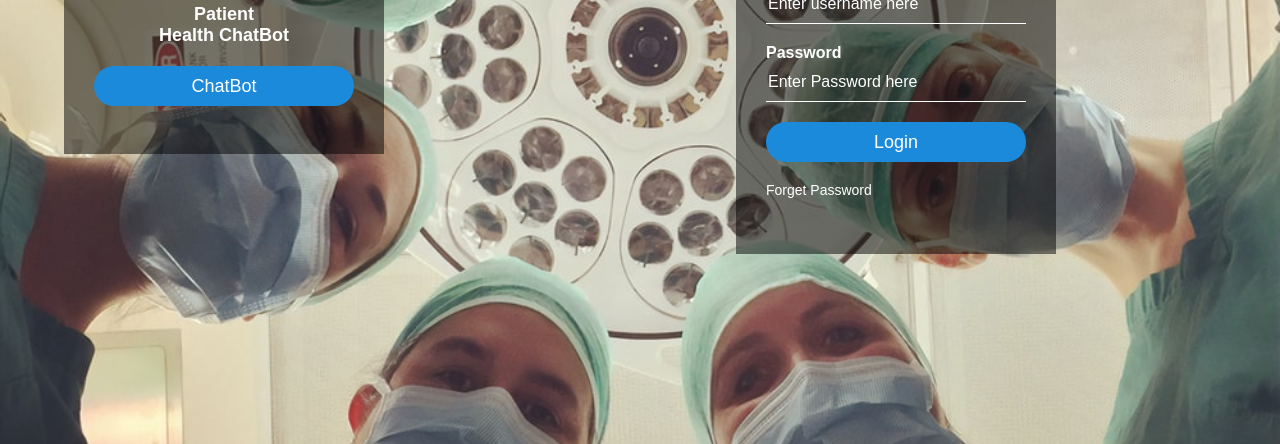
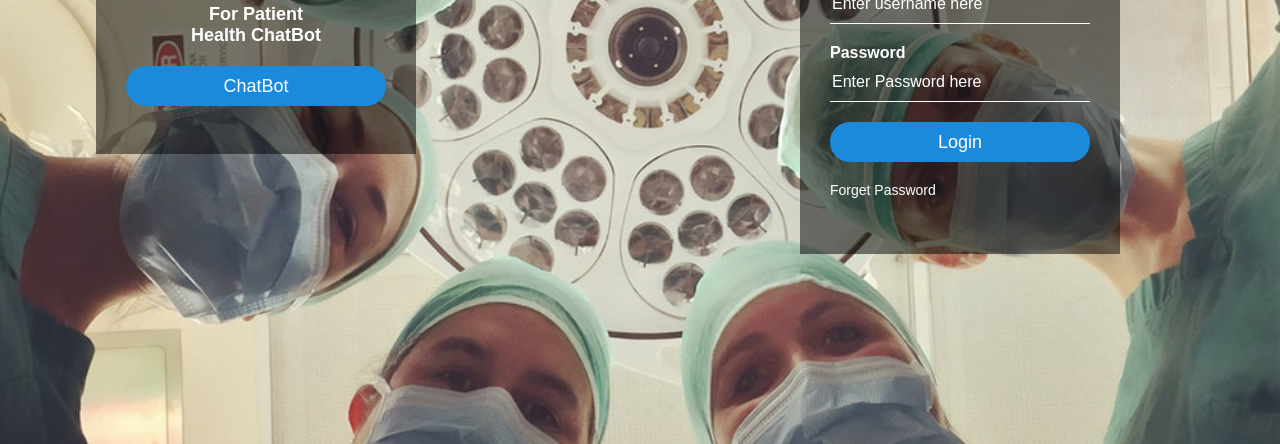
Before and after one commit to thoratamey/HMS-With-Chat-Bot, a plain HTML site: page static/login.html in a window 1280 px wide. Shown: the part 356-800 px from the top of the page. Drawn offline with Linux system fonts and the light colour scheme.

Commit message:
Add files via upload

```diff
--- a/static/login.html
+++ b/static/login.html
@@ -11,9 +11,24 @@
 
 
 <div class="login-box">
+<style>
+    .login-box
+    {
+    width: 320px;
+    height: 420px;
+    background: rgba(0, 0, 0, 0.5);
+    color: #fff;
+    top: 50%;
+    left: 75%;
+    position: absolute;
+    transform: translate(-50%,-50%);
+    box-sizing: border-box;
+    padding: 70px 30px;
+    }
+</style>
 
 <img src="logo.png" alt="Logo" class="avatar">
-    <h1>Admin<br>Login Here</h1>
+    <h1>For Admin<br>Login Here</h1>
     <form action="#" method="post">
 
         <p>Username</p>
@@ -44,14 +59,34 @@
         <a href="#">Forget Password</a>
 
     </form>
-<div class="chatbot">
+</div>
+<div class="chat-bot">
+<style>
+    .chat-bot
+    {
+    width: 320px;
+    height: 220px;
+    background: rgba(0, 0, 0, 0.5);
+    color: #fff;
+    top: 50%;
+    right: 55%;
+    position: absolute;
+    transform: translate(-50%,-50%);
+    box-sizing: border-box;
+    padding: 70px 30px;
+    }
+</style>
 
 <img src="logo.png" alt="Logo" class="avatar">
-    <h1>Patient<br>Health ChatBot</h1>
+    <h1>For Patient<br>Health ChatBot</h1>
     <form action="#" method="post">
-        <a href="#">
-            <input type="button" name="button" value="ChatBot">
+        <a href="index.html">
+        <input type="button" name="button" value="ChatBot">
             <style>
+            input{
+            width: 100%;
+            margin-bottom: 20px ;
+            }
             input[type="button"]
             {
             border: none;
@@ -70,10 +105,8 @@
             }
             </style>
         </a>
-
     </form>
 </div>
 
-
 </body>
 </html>
--- a/static/style.css
+++ b/static/style.css
@@ -11,11 +11,11 @@ body{
 
 .login-box{
 width: 320px;
-height: 420px;
+height: 550px;
 background: rgba(0, 0, 0, 0.5);
 color: #fff;
 top: 50%;
-left: 70%;
+left: 50%;
 position: absolute;
 transform: translate(-50%,-50%);
 box-sizing: border-box;
@@ -23,19 +23,6 @@ padding: 70px 30px;
 
 }
 
-.chatbot{
-width: 320px;
-height: 220px;
-background: rgba(0, 0, 0, 0.5);
-color: #fff;
-top: 50%;
-right: 160%;
-position: absolute;
-transform: translate(-50%,-50%);
-box-sizing: border-box;
-padding: 70px 30px;
-
-}
 
 .avatar
 {
@@ -64,6 +51,7 @@ h1{
 
 
 }
+
 
 .login-box input{
 
```
Also changed, not shown: static/index.html (+1 -1 lines).
